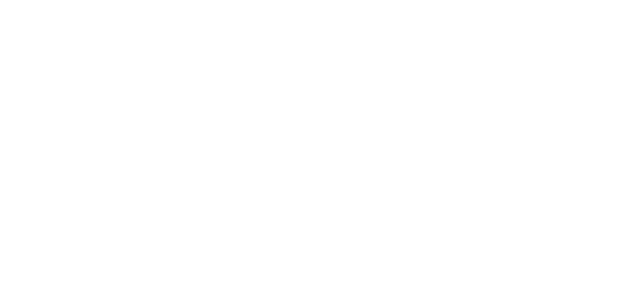
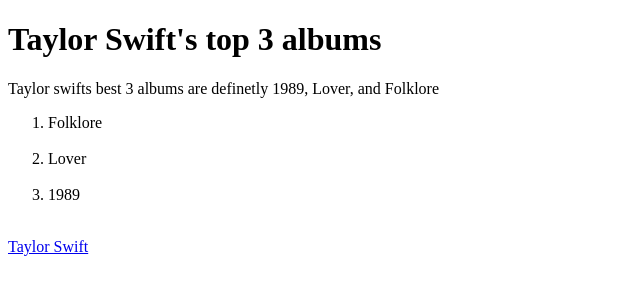
Before and after one commit to Charlotte124/charlotte124.github.io, a plain HTML site: page index.html in a window 1280 px wide. Shown: the whole page, without its empty margins (0-640 px from the left). Drawn offline with Linux system fonts and the light colour scheme.

Commit message:
Add files via upload

```diff
--- a/index.html
+++ b/index.html
@@ -1 +1,28 @@
 <!DOCTYPE html>
+<html>
+     <head>
+          <title>Taylor Swift's top 3 albums</title>
+
+     </head>
+
+     <body>
+          <h1>Taylor Swift's top 3 albums</h1>
+          <p>Taylor swifts best 3 albums are definetly 1989, Lover, and Folklore</p>
+          <ol>
+          	   <li>Folklore</li>
+          	   <br>
+          	   <li>Lover</li>
+          	   <br>
+          	   <li>1989</li>
+          	   <br>
+          </ol>
+          <a href="index.html">Taylor Swift</a>
+
+
+
+
+
+
+
+     </body>
+</html>
```
Also changed, not shown: taylorSwift.html (added, +12 -0 lines).
